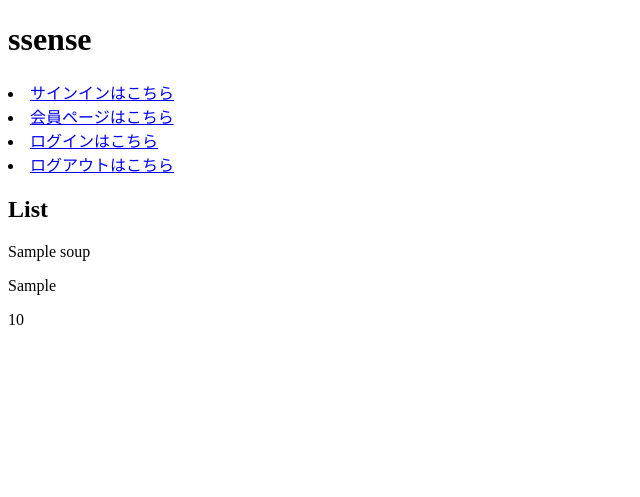
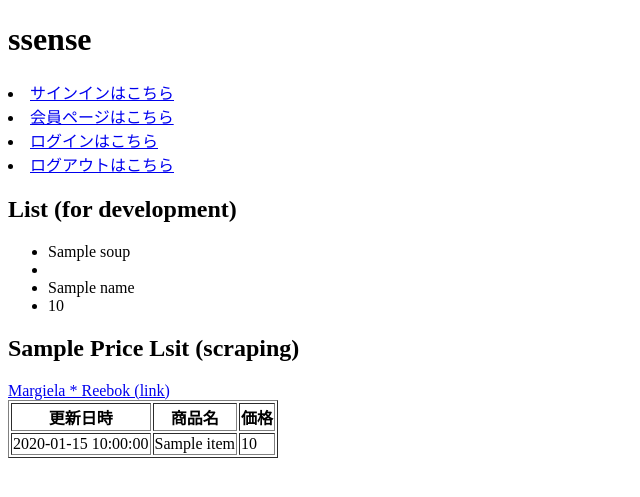
Before and after one commit to junok555/Sale_notify, a Flask app: template templates/index.html in a window 1280 px wide. Shown: the top 497 px of the page, without its empty margins (0-640 px from the left). Run offline with Flask 2, Linux system fonts and the light colour scheme; the template is opened without the code that fills it: most values are stand-ins (such as "Sample title", 1, 10 or a date in 2020).

Commit message:
first scraping func

```diff
--- a/app.py
+++ b/app.py
@@ -5,9 +5,10 @@
 from linebot import LineBotApi
 from linebot.models import TextSendMessage
 from flask_sqlalchemy import SQLAlchemy
-from sqlalchemy.dialects.mysql import INTEGER, VARCHAR
+
 from bs4 import BeautifulSoup
-from time import sleep
+from time import localtime, sleep
+import time,datetime
 
 app = Flask(__name__)
 
@@ -49,9 +50,16 @@
     id = db.Column(db.Integer, primary_key=True)
     username = db.Column(db.String(50),nullable=False)
     password = db.Column(db.String(25))
-    mail = db.Column(db.String(100),nullable=False, unique=True)
+    mail = db.Column(db.String(100),nullable=False)
     CHANNEL_ACCESS_TOKEN = db.Column(db.String(255))
     USER_ID = db.Column(db.String(255))
+
+# item Class
+class Item(db.Model):
+    id = db.Column(db.Integer, primary_key=True)
+    date = db.Column(db.String(100))
+    name = db.Column(db.String(100))
+    price = db.Column(db.String(255))
 
 #DBのクリエイト宣言
 db.create_all()
@@ -69,41 +77,52 @@
     return User.query.get(int(user_id))
 
 #スクレイピング
-class Scr():
-    def __init__(self, urls):
-        self.urls=urls
+# class Scr():
+#     def __init__(self, urls):
+#         self.urls=urls
 
-    def geturl(self):
-        all_text=[]
-        for url in self.urls:
-            r=requests.get(url)
-            c=r.content
-            soup=BeautifulSoup(c,"html.parser")
-            article1_content=soup.find_all("p")
-            temp=[]
-            for con in article1_content:
-                out=con.text
-                temp.append(out)
-            text=''.join(temp)
-            all_text.append(text)
-            sleep(1)
-        return all_text
+#     def geturl(self):
+#         all_text=[]
+#         for url in self.urls:
+#             r=requests.get(url)
+#             c=r.content
+#             soup=BeautifulSoup(c,"html.parser")
+#             article1_content=soup.find_all("p")
+#             temp=[]
+#             for con in article1_content:
+#                 out=con.text
+#                 temp.append(out)
+#             text=''.join(temp)
+#             all_text.append(text)
+#             sleep(1)
+#         return all_text
 
 @app.route('/', methods=['GET'])
 def index():
-    url_a = 'https://www.farfetch.com/jp/shopping/men/our-legacy-air-kiss-t-item-16134350.aspx?storeid=12080'
+    url_a = 'https://www.farfetch.com/jp/shopping/men/maison-margiela-x-reebok-classic-tabi-item-16261856.aspx?storeid=12850'
     # url_b = 'https://www.farfetch.com/jp/shopping/men/our-legacy--item-16135241.aspx'
     res = requests.get(url_a)
-    soup = BeautifulSoup(res.text, 'html.parser').find_all(attrs={"data-tstid": "priceInfo-onsale"})
-    soup_type = type(soup)
-    price = soup[0].contents[0]
-    if type(soup) == str:
-        price = soup[0].contents[0]
+    soup_price = BeautifulSoup(res.text, 'html.parser').find_all(attrs={"data-tstid": "priceInfo-onsale"})
+    soup_name = BeautifulSoup(res.text, 'html.parser').find_all(attrs={"data-tstid": "cardInfo-description"})
+    soup_type = type(soup_price)
+    price = soup_price[0].contents[0]
+    item_name = soup_name[0].contents[0]
+
+    dt_now = datetime.datetime.now()
+    items = Item(date=dt_now,name=item_name, price=price)
+    db.session.add(items)
+    db.session.commit()
+
+    items = Item.query.all()
+
+    if type(soup_price) == str:
         # main(price=price)
-        return render_template('index.html', soup=soup, soup_type=soup_type,price=price)
+        a=11
+        return render_template('index.html', a=a,soup=soup_price, soup_type=soup_type,price=price, name=item_name)
     else:
         # main_b()
-        return render_template('index.html', soup=soup, value='',soup_type=soup_type,price=price)
+        a=13
+        return render_template('index.html', a=a,soup=soup_price,soup_type=soup_type,price=price,name=item_name,items=items)
 
 @app.route('/register', methods=['GET','POST'])
 def signup():
--- a/templates/index.html
+++ b/templates/index.html
@@ -14,9 +14,29 @@
         <li><a href='/login'>ログインはこちら</a></li>
         <li><a href='/logout'>ログアウトはこちら</a></li>
     </ui>
-    <h2>List</h2>
-    <p>{{ soup }}</p>
-    <p>{{ soup_type }}</p>
-    <p>{{ price }}</p>
+    <h2>List (for development)</h2>
+    <ul>
+        <li>{{ soup }}</li>
+        <li><{{ soup_type }}</li>
+        <li>{{ name }}</li>
+        <li>{{ price }}</li>
+    </ul>
+    <h2>Sample Price Lsit (scraping)</h2>
+    <a href="https://www.farfetch.com/jp/shopping/men/maison-margiela-x-reebok-classic-tabi-item-16261856.aspx?storeid=12850">Margiela * Reebok (link)</a>
+    <table border="1">
+        <tr>
+            <th>更新日時</th>
+            <th>商品名</th>
+            <th>価格</th>
+        </tr>
+        {% for item in items %}
+        <tr>
+            <td>{{item.date}}</td>
+            <td>{{item.name}}</td>
+            <td>{{item.price}}</td>
+        </tr>
+		{% endfor %}
+    </table>
+
 </body>
 </html>
```
Also changed, not shown: scrape.py (deleted, +0 -7 lines), ssense.db.
